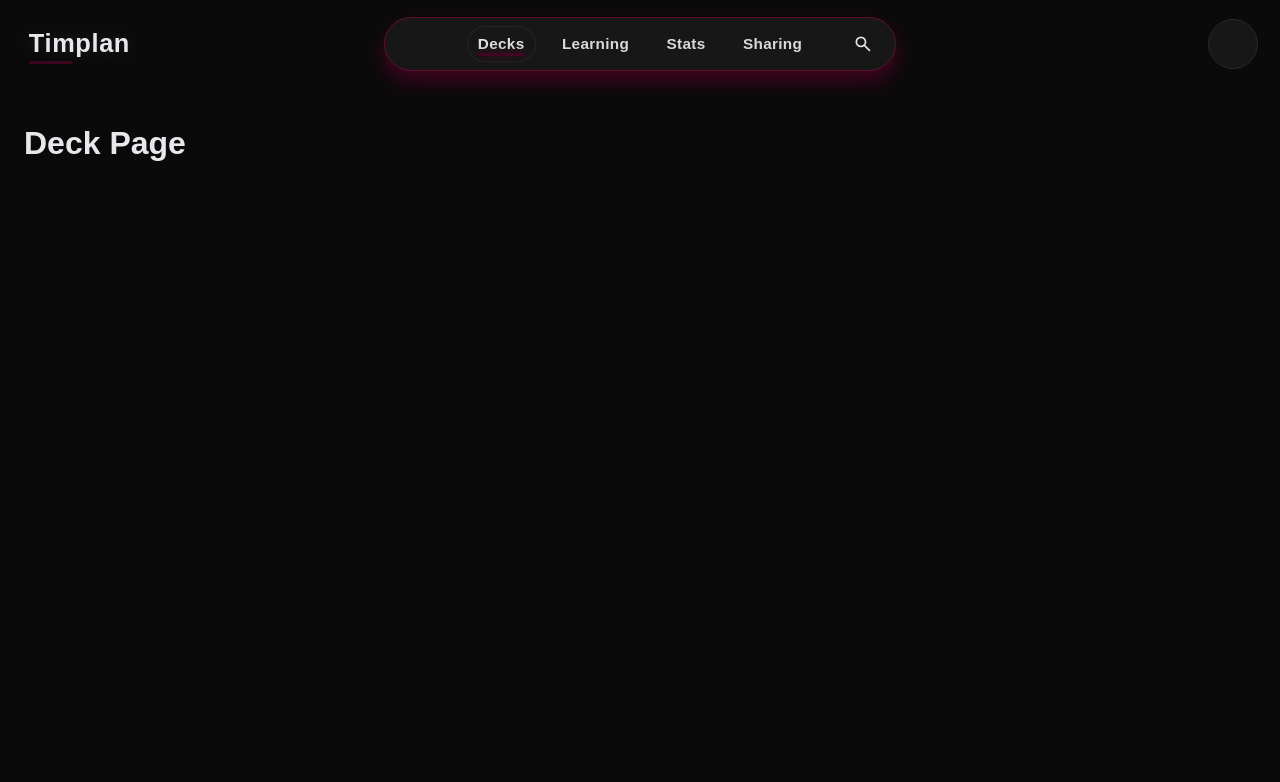
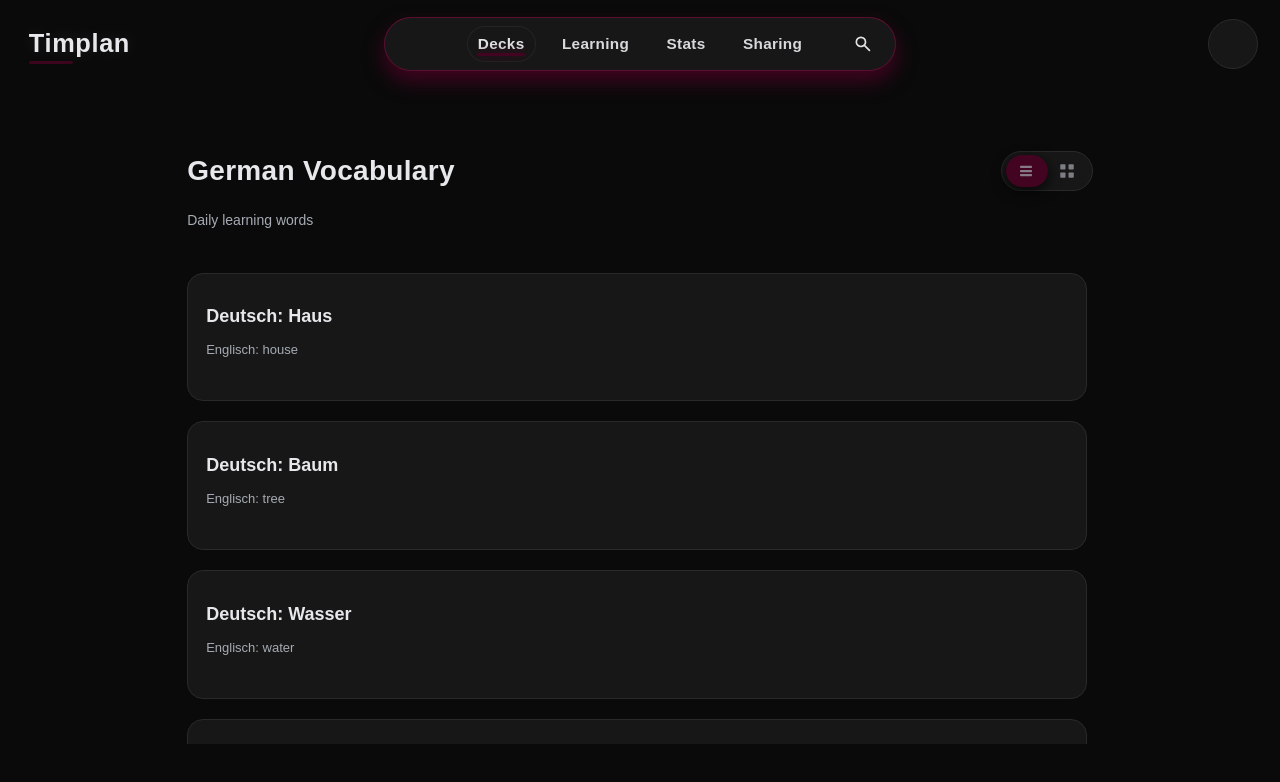
Before and after one commit to xniklasx-dev/Timplan-Projekt, a Next.js app in the folder frontend/: page /decks/1 in a window 1280 px wide. Shown: the top 782 px of the page. Built offline with nearby package versions, Linux system fonts and the light colour scheme.

Commit message:
Deck page first functionality merge (#28)
* deck page functionality with child deck support

* Refactor childDecks and cards data retrieval

```diff
--- a/frontend/src/app/(app)/decks/[id]/page.tsx
+++ b/frontend/src/app/(app)/decks/[id]/page.tsx
@@ -1,11 +1,196 @@
-import styles from "./page.module.css";
+"use client";
+
+import { useLayoutEffect, useRef, useState } from "react";
+import { useParams, useRouter } from "next/navigation";
+import type { Deck, Card } from "@/app/lib/definitions";
+import Link from "next/link";
+import styles from "../page.module.css";
+import placeholderDecks from "@/app/lib/placeholder-decks.json";
+import placeholderCards from "@/app/lib/placeholder-cards.json";
+
+const decksData: Deck[] = placeholderDecks as unknown as Deck[];
+const cardsData: Card[] = placeholderCards as unknown as Card[];
 
 export default function Deck() {
+  const params = useParams();
+  const router = useRouter();
+
+  const deckId = params.id as string;
+
+  const [isGridView, setIsGridView] = useState(false);
+
+  const cardRefs = useRef(new Map<string, HTMLElement>());
+  const hasMounted = useRef(false);
+
+  useLayoutEffect(() => {
+    hasMounted.current = true;
+  }, []);
+
+  const currentDeck = decksData.find((d) => d.id === deckId);
+
+  const childDecks =
+    currentDeck?.childDeckIds
+      ?.map((id) => decksData.find((d) => d.id === id))
+      .filter(Boolean) ?? [];
+
+  const cards =
+    currentDeck?.cardIds
+      .map((id) => cardsData.find((c) => c.id === id))
+      .filter(Boolean) ?? [];
+
+  const measure = () => {
+    const rects = new Map<string, DOMRect>();
+    cardRefs.current.forEach((el, id) => {
+      rects.set(id, el.getBoundingClientRect());
+    });
+    return rects;
+  };
+
+  const handleToggleView = (event: React.ChangeEvent<HTMLInputElement>) => {
+    if (!hasMounted.current) {
+      setIsGridView(event.target.checked);
+      return;
+    }
+
+    const next = event.target.checked;
+    const first = measure();
+
+    setIsGridView(next);
+
+    requestAnimationFrame(() => {
+      const last = measure();
+
+      cardRefs.current.forEach((el, id) => {
+        const a = first.get(id);
+        const b = last.get(id);
+        if (!a || !b) return;
+
+        const dx = a.left - b.left;
+        const dy = a.top - b.top;
+        const sx = a.width / b.width;
+        const sy = a.height / b.height;
+
+        el.animate(
+          [
+            { transform: `translate(${dx}px, ${dy}px) scale(${sx}, ${sy})` },
+            { transform: "translate(0px, 0px) scale(1, 1)" },
+          ],
+          {
+            duration: 380,
+            easing: "cubic-bezier(.2, .8, .2, 1)",
+          }
+        );
+      });
+    });
+  };
+
+  if (!currentDeck) {
+    return <main className={styles.page}>Deck not found</main>;
+  }
+
   return (
-    <div className={styles.page}>
-      <main className={styles.main}>
-        <h1> Deck Page</h1>
-      </main>
-    </div>
+    <main className={styles.page}>
+      <header className={styles.header}>
+        <div className={styles.titleRow}>
+          <h1 className={styles.title}>{currentDeck.name}</h1>
+
+          <label className={styles.viewToggle}>
+            <input
+              type="checkbox"
+              className={styles.toggleInput}
+              checked={isGridView}
+              onChange={handleToggleView}
+            />
+
+            <div className={styles.toggleTrack}>
+              <div className={styles.toggleIndicator}></div>
+
+              <span className={styles.toggleOption}>
+                <svg viewBox="0 0 24 24" className={styles.icon}>
+                  <rect x="4" y="5" width="16" height="3" rx="1" />
+                  <rect x="4" y="10.5" width="16" height="3" rx="1" />
+                  <rect x="4" y="16" width="16" height="3" rx="1" />
+                </svg>
+              </span>
+
+              <span className={styles.toggleOption}>
+                <svg viewBox="0 0 24 24" className={styles.icon}>
+                  <rect x="3" y="3" width="7" height="7" rx="1" />
+                  <rect x="14" y="3" width="7" height="7" rx="1" />
+                  <rect x="3" y="14" width="7" height="7" rx="1" />
+                  <rect x="14" y="14" width="7" height="7" rx="1" />
+                </svg>
+              </span>
+            </div>
+          </label>
+        </div>
+
+        {currentDeck.description && (
+          <p className={styles.subtitle}>{currentDeck.description}</p>
+        )}
+      </header>
+
+      <section className={isGridView ? styles.deckGrid : styles.deckLine}>
+
+        {childDecks.map((deck) => {
+          if (!deck) return null;
+          return (
+            <Link
+              key={deck.id}
+              href={`/decks/${deck.id}`}
+              ref={(el) => {
+                if (!el) return;
+                cardRefs.current.set(deck.id, el);
+              }}
+              className={`${styles.deckCard} ${isGridView ? styles.deckCardGrid : styles.deckCardLine
+                }`}
+            >
+              <div className={styles.deckTop}>
+                <h2 className={styles.deckName}>{deck?.name}</h2>
+
+                {deck?.description && (
+                  <p className={styles.deckDescription}>{deck?.description}</p>
+                )}
+              </div>
+
+              <div className={styles.deckStats}>
+                <div className={styles.stat}>
+                  <span className={styles.statValue}>
+                    {deck?.cardIds.length}
+                  </span>
+                  <span className={styles.statLabel}>Cards</span>
+                </div>
+
+                <div className={styles.stat}>
+                  <span className={styles.statValue}>{deck?.dueToday}</span>
+                  <span className={styles.statLabel}>Due</span>
+                </div>
+              </div>
+            </Link>
+          );
+        })}
+
+        {cards.map((card) => {
+          if (!card) return null;
+          return (
+            <div
+              key={card.id}
+              ref={(el) => {
+                if (!el) return;
+                cardRefs.current.set(card.id, el);
+              }}
+              className={`${styles.deckCard} ${isGridView ? styles.deckCardGrid : styles.deckCardLine
+                }`}
+            >
+              <div className={styles.deckTop}>
+                <h2 className={styles.deckName}>{card?.front}</h2>
+
+                <p className={styles.deckDescription}>{card?.back}</p>
+              </div>
+            </div>
+          );
+        })}
+      </section>
+    </main>
   );
 }
--- a/frontend/src/app/lib/placeholder-decks.json
+++ b/frontend/src/app/lib/placeholder-decks.json
@@ -43,6 +43,7 @@
     "id": "3",
     "name": "History 20th Century",
     "description": "Major events & figures",
+    "childDeckIds": ["7"],
     "tags": ["history"],
     "cardIds": ["c10", "c11", "c12"],
     "color": "#FFD93D",
@@ -186,6 +187,7 @@
   },
   {
     "id": "7",
+    "parentDeckId": "3",
     "name": "Geography Europe",
     "description": "Countries & capitals",
     "tags": ["geography"],
```
Also changed, not shown: frontend/src/app/(app)/decks/page.tsx (+5 -3 lines).
